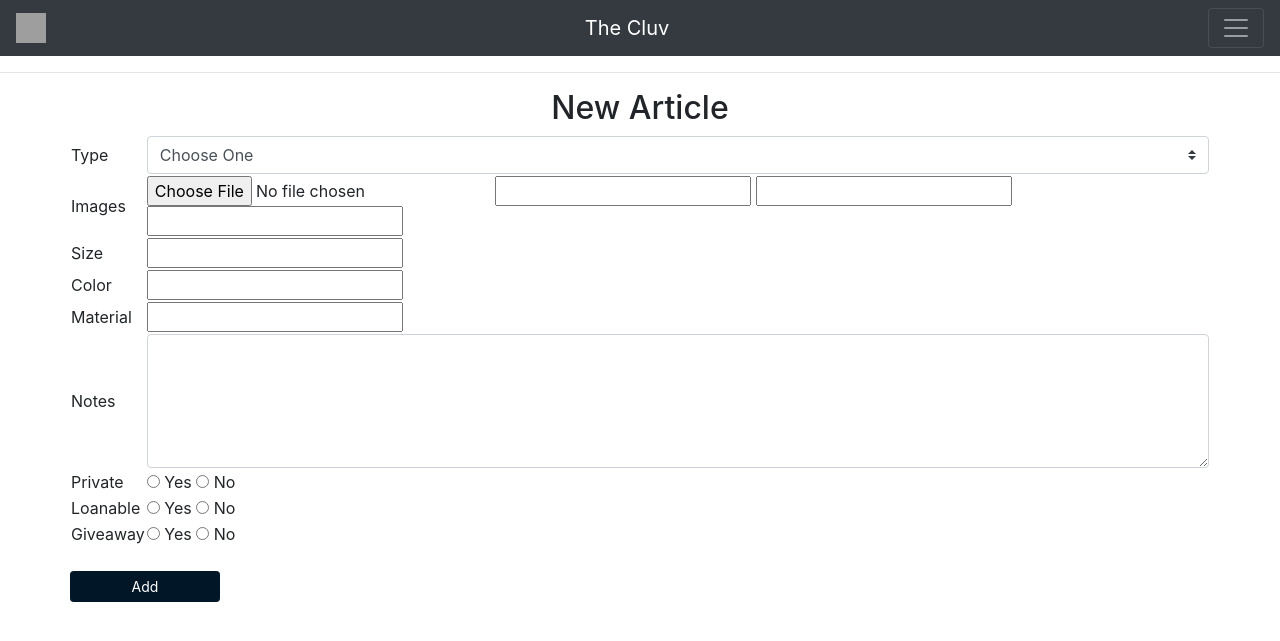
After one commit to acruzer/thecluv, a Flask app: page /article_add in a window 1280 px wide. The commit adds this page. Shown: the top 641 px of the page. Run offline with Flask 2, Linux system fonts and the light colour scheme; data that the repository does not hold is empty; some libraries are stand-ins or nearby versions; grey boxes are pictures that could not be loaded.

Commit message:
Added some functionality to add images to AWS. Still need to figure out how to pass my keys

```diff
--- a/server.py
+++ b/server.py
@@ -9,6 +9,13 @@ from flask_debugtoolbar import DebugToolbarExtension
 
 from model import User, ArticleType, connect_to_db, db
 
+import boto3, botocore
+import os
+import uuid
+
+S3_KEY = "TEMP"
+S3_SECRET = "TEMP"
+S3_BUCKET = "thecluv"
 
 app = Flask(__name__)
 
@@ -111,7 +118,46 @@ def article_add():
 
 @app.route("/article_add_confirm", methods = ['POST'])
 def article_add_confirm():
-    pass
+    user_id = session["current_user"]
+    type_id=request.form.get("type_id")
+    image_file=request.files["image"]
+    #check if images are there
+    # image_2=request.form.get("image_2")
+    # image_3=request.form.get("image_3")
+    size=request.form.get("size")
+
+    # article = Article (
+    #             owner_id=user_id,
+    #             type_id=type_id,
+    #             )
+    # db.session.add(article)
+    # db.session.flush()
+    # article.article_id
+
+
+    # image = Image (
+    #             article_id=article.article_id
+    #             )
+    upload_to_s3(image_file)
+
+def upload_to_s3(image):
+    s3 = boto3.client("s3",
+        aws_access_key_id=S3_KEY,
+        aws_secret_access_key=S3_SECRET)
+
+    unused_filename, file_extension = os.path.splitext(image.filename)
+
+    filename = str(uuid.uuid1()) + file_extension
+
+    reponce = s3.upload_fileobj(image,
+            S3_BUCKET,
+            filename,
+            ExtraArgs={
+                "ACL": "public-read",
+                "ContentType": image.content_type
+                }
+            )
+    print ("https://s3-us-west-1.amazonaws.com/thecluv/{}".format(filename))
 
 if __name__ == "__main__":
     # We have to set debug=True here, since it has to be True at the
--- a/static/thecluv.css
+++ b/static/thecluv.css
@@ -18,10 +18,6 @@
     text-align: center;
 }
 
-div.container {
-	max-width: 720px;
-}
-
 input.btn-primary {
 	width: 150px;
   	text-align: center;
@@ -31,3 +27,24 @@ input.btn-primary {
 input {
 	text-align: center;
 }
+
+* {
+    box-sizing: border-box;
+}
+
+.column {
+    float: left;
+    width: 33.33%;
+    padding: 5px;
+}
+
+/* Clearfix (clear floats) */
+.row::after {
+    content: "";
+    clear: both;
+    display: table;
+}
+
+.left-nav-bar{
+	flex: 0 0 210px;
+}
--- /dev/null
+++ b/templates/article_add.html
@@ -0,0 +1,108 @@
+{% extends 'base.html' %}
+{% block content %}
+<h2> New Article </h2>
+
+<div class="row justify-content-center">
+<form action="/article_add_confirm" enctype="multipart/form-data" method="POST" name="article_add">
+<table>
+	<tr>
+    	<td>Type</td>
+    	<td> <select name = "type_id" class="custom-select">
+    		 <option selected>Choose One</option>
+    	{% for type in article_type %}
+    	<option value="{{type.type_id}}">{{type.name}}</option>
+    	{% endfor %}
+    	</select>
+    	</td>
+	</tr>
+
+	<tr>
+    	<td>Images</td>
+    	<td> <input type="file"
+    				name="image"
+    				required>
+			 <input type="url"
+    				name="image_2">
+    		 <input type="url"
+    				name="image_3">
+			<input type="url"
+    				name="image_4">
+    	</td>
+	</tr>
+	<tr>
+    	<td>Size</td>
+    	<td> <input type="size"
+    				name="size"
+    				required>
+    	</td>
+	</tr>
+
+	<tr>
+    	<td>Color</td>
+    	<td> <input type="text"
+    				name="color"
+    				required>
+    	</td>
+	</tr>
+
+	<tr>
+    	<td>Material</td>
+    	<td> <input type="material"
+    				name="material"
+    				required>
+    	</td>
+	</tr>
+
+	<tr>
+    	<td>Notes</td>
+    	<td> <textarea class="form-control"
+    				   rows="5"
+    				   name="notes">
+
+    		</textarea>
+    	</td>
+
+	</tr>
+
+		<tr>
+    	<td>Private</td>
+    	<td> <input type="radio"
+    				name="is_private"> Yes
+
+    	    <input type="radio"
+    				name="is_private"> No
+    	</td>
+	</tr>
+
+	</tr>
+
+		<tr>
+    	<td>Loanable</td>
+    	<td> <input type="radio"
+    				name="is_loanable"> Yes
+
+    	    <input type="radio"
+    				name="is_loanable"> No
+    	</td>
+	</tr>
+
+	</tr>
+
+		<tr>
+    	<td>Giveaway</td>
+    	<td> <input type="radio"
+    				name="is_giveaway"> Yes
+
+    	    <input type="radio"
+    				name="is_giveaway"> No
+    	</td>
+	</tr>
+
+</table>
+
+  <br>
+  <input type="submit" value="Add" class="btn btn-primary btn-sm">
+</form>
+</div>
+
+{% endblock %}
--- a/templates/base.html
+++ b/templates/base.html
@@ -12,6 +12,7 @@
 	<link href="static/thecluv.css" rel="stylesheet">
 
 </head>
+<body>
 <nav class="navbar navbar-dark bg-dark">
   <a class="navbar-brand" href="/">
 	<img src="https://encrypted-tbn0.gstatic.com/images?q=tbn:ANd9GcRgyZgRZEIdY4flzsu7Q9ovPsgjGi7tsKrRFC5G_vwNmK7qO3p5" width="30" height="30" class="d-inline-block align-top" alt="">
@@ -48,9 +49,9 @@
   </div>
 </nav>
 
-<body>
 
 <hr>
+<div class="container">
 
   	{% for msg in get_flashed_messages() %}
     	<p class=flashes>
@@ -60,6 +61,12 @@
 
 
   {% block content %} put your content here {% endblock %}
+</div>
+<script src="https://code.jquery.com/jquery-2.1.4.js"></script>
+
+<!-- Bootstrap Js CDN -->
+
+<script src="https://maxcdn.bootstrapcdn.com/bootstrap/3.3.5/js/bootstrap.min.js"></script>
 
 </body>
 </html>
--- a/templates/login.html
+++ b/templates/login.html
@@ -1,6 +1,6 @@
 {% extends 'base.html' %}
 {% block content %}
-<h2> LOGIN </h2>
+<div id= class="col-8"><h2> LOGIN </h2></div>
 
 <form action='/login' method="POST" name='login'>
 <table>
```
Also changed, not shown: requirements.txt (+9 -0 lines), templates/closet.html (added, +74 -0 lines), templates/test.html (added, +69 -0 lines).
